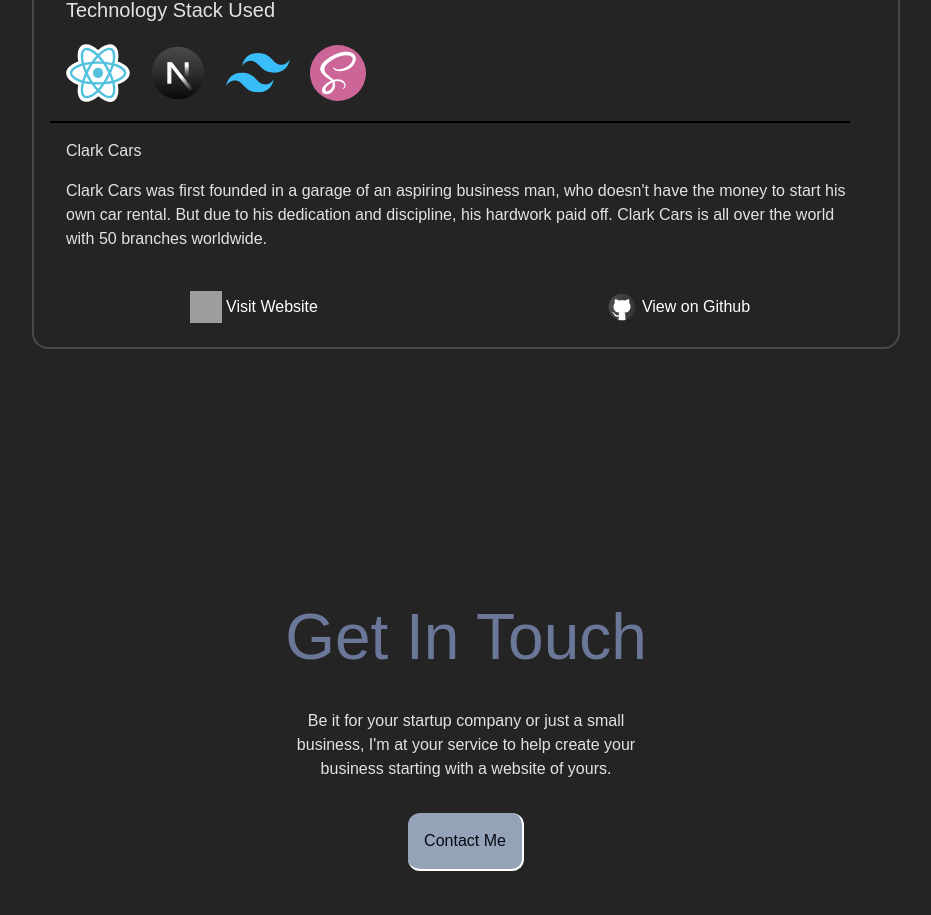
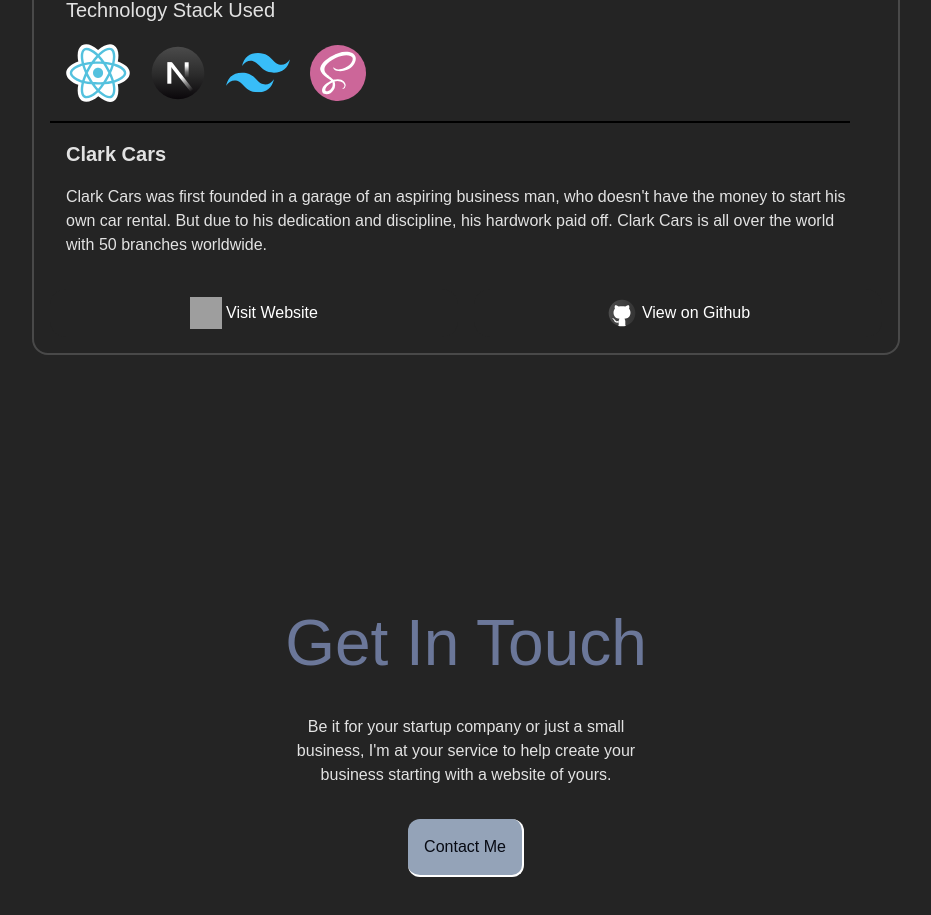
Before and after one commit to J0hnux/react-portfolio, a React (Vite) app: page / in a window 1280 px wide. Shown: the part 2211-3126 px from the top of the page, without its empty margins (174-1105 px from the left). Built offline with nearby package versions, Linux system fonts and the light colour scheme; grey boxes are pictures that could not be loaded.

Commit message:
Changed font-size and weight of project name.

```diff
--- a/src/components/Projects.scss
+++ b/src/components/Projects.scss
@@ -62,6 +62,11 @@
 
         .project-details {
             padding: 0 2rem;
+
+            h4 {
+                font-size: 1.25rem;
+                font-weight: 600;
+            }
 
             h4,
             p {
```
